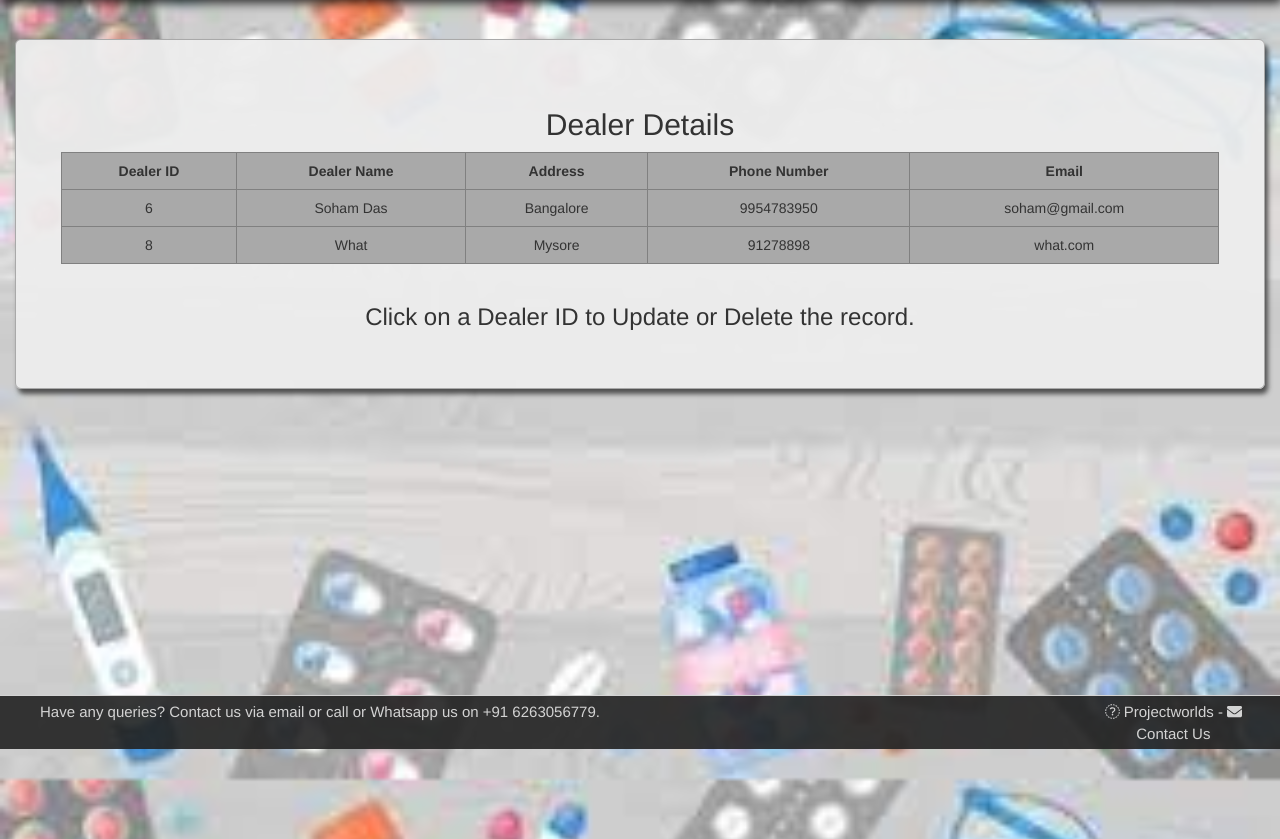
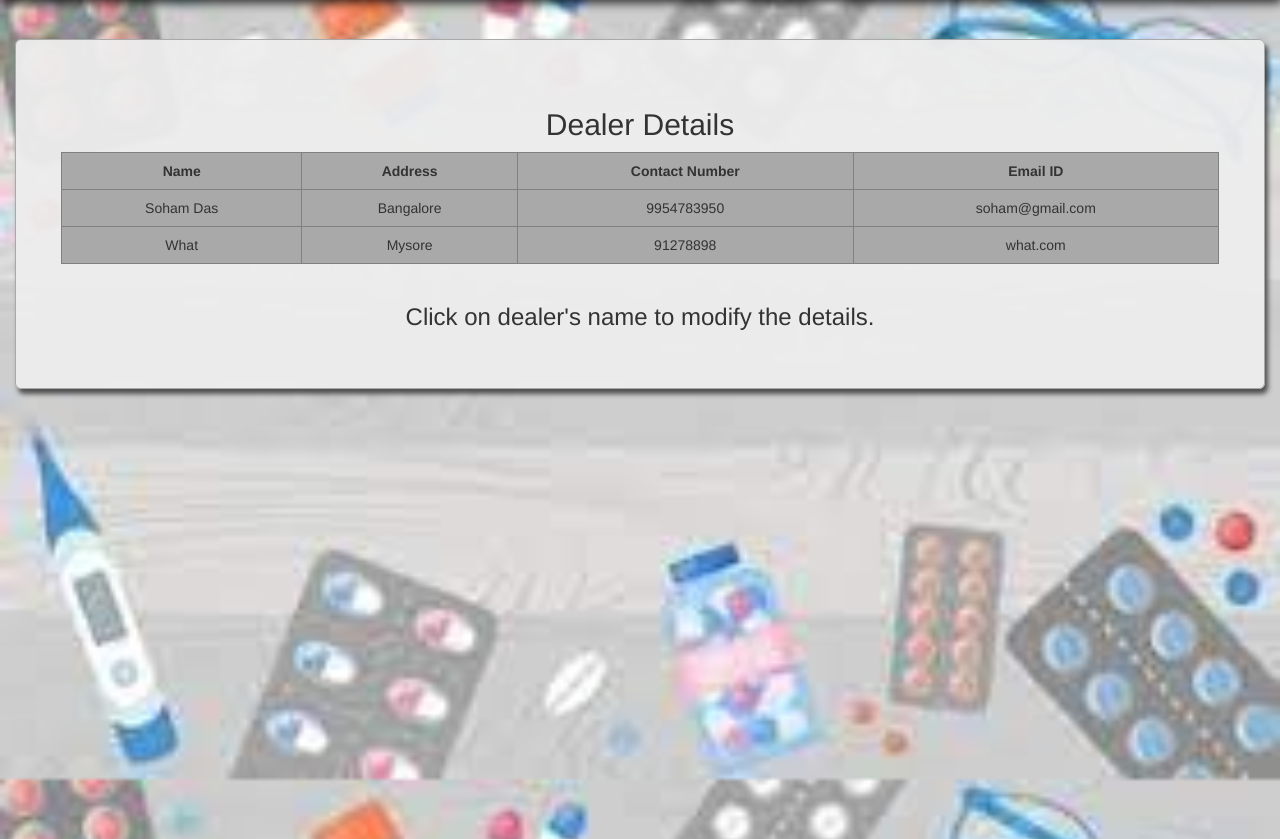
Before and after one commit to SriMadhanReddy/Devops, a Django app: page /pharma/dealertable/ in a window 1280 px wide. Shown: the part 51-890 px from the top of the page. Run offline with Django 3.2, Linux system fonts and the light colour scheme; data comes from the database, SQL or seed files in the repository; some libraries are stand-ins or nearby versions.

Commit message:
Updated DealerTable

```diff
--- a/django/pharma/templates/pharma/dealertable.html
+++ b/django/pharma/templates/pharma/dealertable.html
@@ -118,16 +118,17 @@
             </div>
             <table border="1" class="table table-responsive table-hover col-md-10">
                 <tr>
-                    <th>Dealer ID</th>
-                    <th>Dealer Name</th>
+                    <!-- <th>Dealer ID</th> -->
+                    <th>Name</th>
                     <th>Address</th>
-                    <th>Phone Number</th>
-                    <th>Email</th>
+                    <th>Contact Number</th>
+                    <th>Email ID</th>
                 </tr>
                 {% for foo in dealer %}
                     <tr>
-                        <td class="idlink"><a href="/pharma/dealerformview{{ foo.id }}/">{{ foo.id }}</a></td>
-                        <td>{{ foo.dname }}</td>
+                        <!-- <td class="idlink"><a href="/pharma/dealerformview{{ foo.id }}/">{{ foo.id }}</a></td>  -->
+                        <td class="dname"><a href="/pharma/dealerformview{{ foo.id }}/">{{ foo.dname }}</a></td>
+                        <!-- <td>{{ foo.dname }}</td> -->
                         <td>{{ foo.address }}</td>
                         <td>{{ foo.phn_no }}</td>
                         <td>{{ foo.email }}</td>
@@ -135,23 +136,8 @@
                 {% endfor %}
             </table>
         </div>
-        <footer><h3>Click on a Dealer ID to Update or Delete the record.</h3></footer>
+        <footer><h3>Click on dealer's name to modify the details.</h3></footer>
     </div>
 </div>
-<footer id="contact" class="container-fluid text-center">
-    <div class="row">
-        <div class="left-footer col-lg-6">
-            <span class="footer-text">Have any queries? Contact us via email or call or Whatsapp  us on +91 6263056779.</span>
-        </div>
-        <div class="col-lg-4"></div>
-        <div class="right-footer col-lg-2">
-                <span class="linkto" onclick=" window.open('https://projectworlds.in/', '_blank'); return false;"><i
-                        class="fab fa-globe-square prefix mr-1"></i> Projectworlds</span>
-            <span>-</span>
-            <span class="linkto" data-toggle="modal" data-target="#modalContactForm"><i
-                    class="fa fa-envelope prefix mr-1"></i> Contact Us</span>
-        </div>
-    </div>
-</footer>
 </body>
 </html>
```
